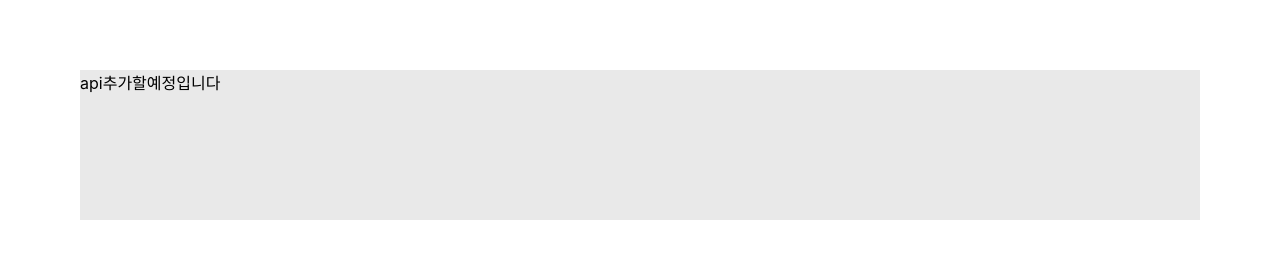
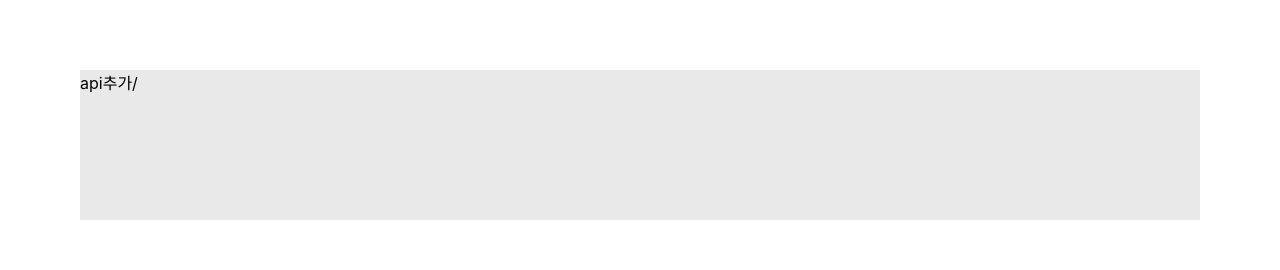
Before and after one commit to Zzomangs/new-paradise, a plain HTML site: page offers.html in a window 1280 px wide. Shown: the part 870-1140 px from the top of the page. Drawn offline with Linux system fonts and the light colour scheme.

Commit message:
Revert "브랜치에 문제 없는지 커밋하는 내용"
This reverts commit 993bf4e79d83c3fe4703606ccc9deaaffdbde76b.

```diff
--- a/offers.html
+++ b/offers.html
@@ -74,7 +74,7 @@
         <h1 class="s-n">OFFERS</h1>
         <h1 class="s-p">파라다이스호텔 부산에 오신것을 환영합니다.</h1>
         <div class="offer-box">
-            api추가할예정입니다
+            api추가/
         </div>
 
 
```
